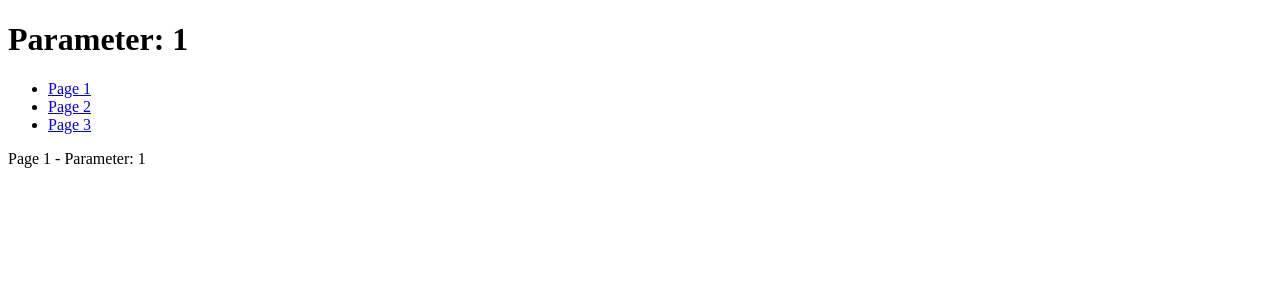
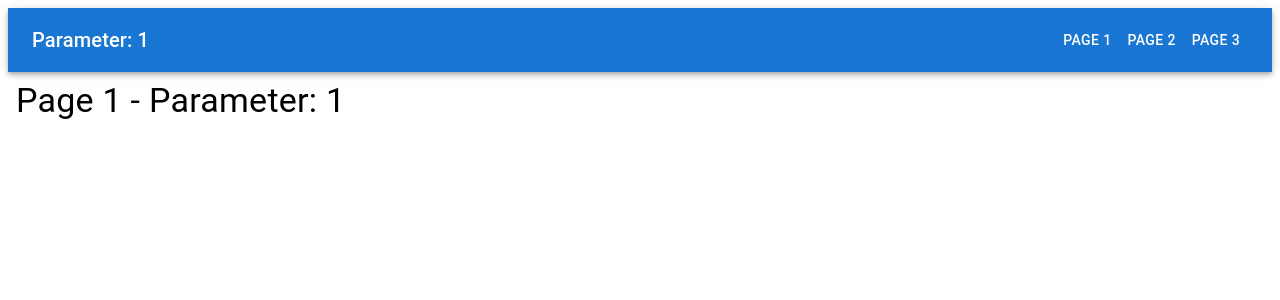
Before and after one commit to inferior20111029/React-Redux-Toolkit, a React (Create React App) app: page /1/page1 in a window 1280 px wide. Shown: the top 300 px of the page. Built offline with nearby package versions, Linux system fonts and the light colour scheme.

Commit message:
add mui/material

```diff
--- a/package.json
+++ b/package.json
@@ -3,6 +3,10 @@
   "version": "0.1.0",
   "private": true,
   "dependencies": {
+    "@emotion/react": "^11.11.4",
+    "@emotion/styled": "^11.11.5",
+    "@mui/icons-material": "^5.16.1",
+    "@mui/material": "^5.16.1",
     "@reduxjs/toolkit": "^2.2.6",
     "@testing-library/jest-dom": "^5.17.0",
     "@testing-library/react": "^13.4.0",
--- a/src/App.js
+++ b/src/App.js
@@ -1,14 +1,17 @@
 import React, { useEffect } from 'react';
-import { BrowserRouter as Router, Route, Routes, useParams, Link } from 'react-router-dom';
+import { BrowserRouter as Router, Route, Routes, useParams, Link, Navigate } from 'react-router-dom';
 import { useDispatch } from 'react-redux';
 import { setParameter } from './reducers/parameterSlice';
 import Page1 from './pages/Page1';
 import Page2 from './pages/Page2';
 import Page3 from './pages/Page3';
 
+import { AppBar, Toolbar, Button, Typography } from '@mui/material';
+
 const App = () => (
     <Router>
         <Routes>
+            <Route path="/" element={<Navigate to="/1" />} />
             <Route path="/:param/*" element={<Main />} />
         </Routes>
     </Router>
@@ -24,14 +27,16 @@ const Main = () => {
 
     return (
         <div>
-            <h1>Parameter: {param}</h1>
-            <nav>
-                <ul>
-                    <li><Link to={`/${param}/page1`}>Page 1</Link></li>
-                    <li><Link to={`/${param}/page2`}>Page 2</Link></li>
-                    <li><Link to={`/${param}/page3`}>Page 3</Link></li>
-                </ul>
-            </nav>
+            <AppBar position="static">
+                <Toolbar>
+                    <Typography variant="h6" component="div" sx={{ flexGrow: 1 }}>
+                        Parameter: {param}
+                    </Typography>
+                    <Button color="inherit" component={Link} to={`/${param}/page1`}>Page 1</Button>
+                    <Button color="inherit" component={Link} to={`/${param}/page2`}>Page 2</Button>
+                    <Button color="inherit" component={Link} to={`/${param}/page3`}>Page 3</Button>
+                </Toolbar>
+            </AppBar>
             <Routes>
                 <Route path="page1" element={<Page1 />} />
                 <Route path="page2" element={<Page2 />} />
--- a/src/pages/Page1.js
+++ b/src/pages/Page1.js
@@ -1,9 +1,14 @@
 import React from 'react';
 import { useSelector } from 'react-redux';
+import { Box, Typography } from '@mui/material';
 
 const Page1 = () => {
     const parameter = useSelector((state) => state.parameter);
-    return <div>Page 1 - Parameter: {parameter}</div>;
+    return (
+        <Box sx={{ p: 1 }}>
+            <Typography variant="h4">Page 1 - Parameter: {parameter}</Typography>
+        </Box>
+    );
 };
 
 export default Page1;
--- a/src/pages/Page2.js
+++ b/src/pages/Page2.js
@@ -1,9 +1,14 @@
 import React from 'react';
 import { useSelector } from 'react-redux';
+import { Box, Typography } from '@mui/material';
 
 const Page2 = () => {
     const parameter = useSelector((state) => state.parameter);
-    return <div>Page 2 - Parameter: {parameter}</div>;
+    return (
+        <Box sx={{ p: 1 }}>
+            <Typography variant="h4">Page 2 - Parameter: {parameter}</Typography>
+        </Box>
+    );
 };
 
 export default Page2;
--- a/src/pages/Page3.js
+++ b/src/pages/Page3.js
@@ -1,9 +1,14 @@
 import React from 'react';
 import { useSelector } from 'react-redux';
+import { Box, Typography } from '@mui/material';
 
 const Page3 = () => {
     const parameter = useSelector((state) => state.parameter);
-    return <div>Page 3 - Parameter: {parameter}</div>;
+    return (
+        <Box sx={{ p: 1 }}>
+            <Typography variant="h4">Page 3 - Parameter: {parameter}</Typography>
+        </Box>
+    );
 };
 
 export default Page3;
```
Also changed, not shown: 1 other file (tests, documents, lock files or other folders).
